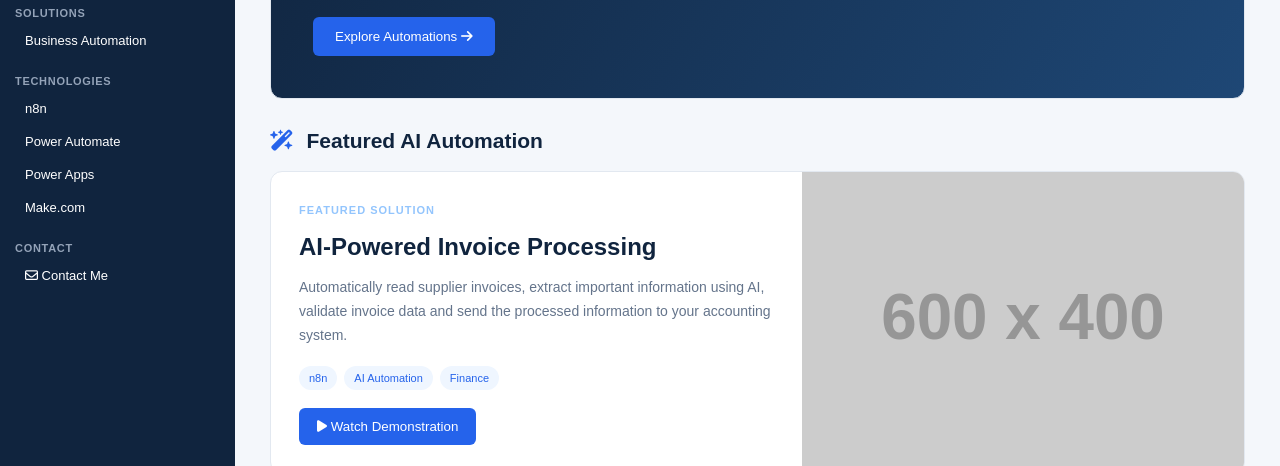
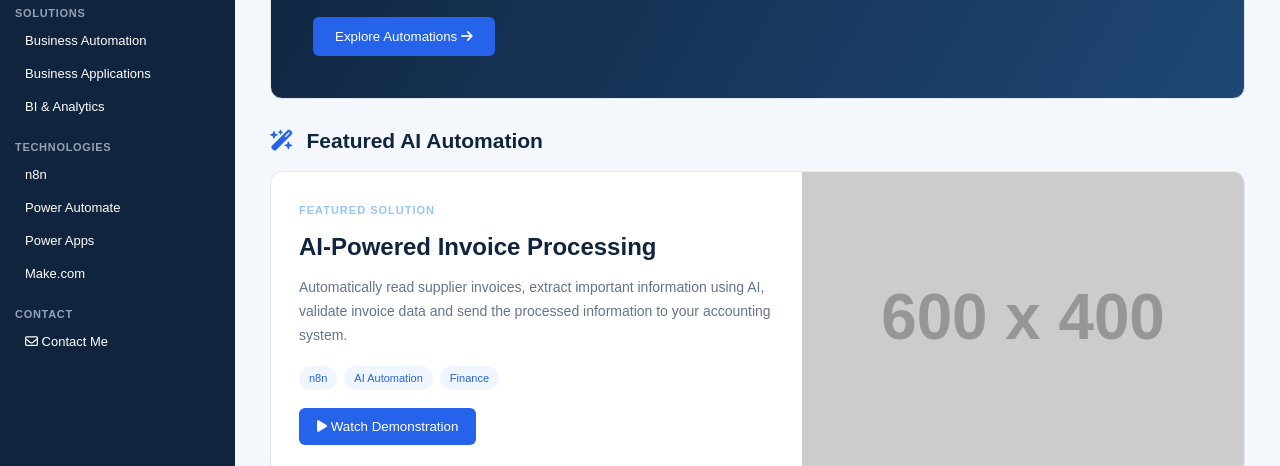
Before and after one commit to Ahammedjaleel/Ahammedjaleel.github.io, a plain HTML site: page index.html in a window 1280 px wide. Shown: the part 334-800 px from the top of the page. Drawn offline with Linux system fonts and the light colour scheme; placeholder pictures from the web are drawn by us.

Commit message:
Unhide Business Applications and BI & Analytics links

```diff
--- a/index.html
+++ b/index.html
@@ -487,8 +487,8 @@
     <h3>SOLUTIONS</h3>
 
     <a href="#">Business Automation</a>
-    <a href="#" class="menu-hidden">Business Applications</a>
-    <a href="#" class="menu-hidden">BI & Analytics</a>
+    <a href="#" >Business Applications</a>
+    <a href="#" >BI & Analytics</a>
 
     <h3>TECHNOLOGIES</h3>
 
```
